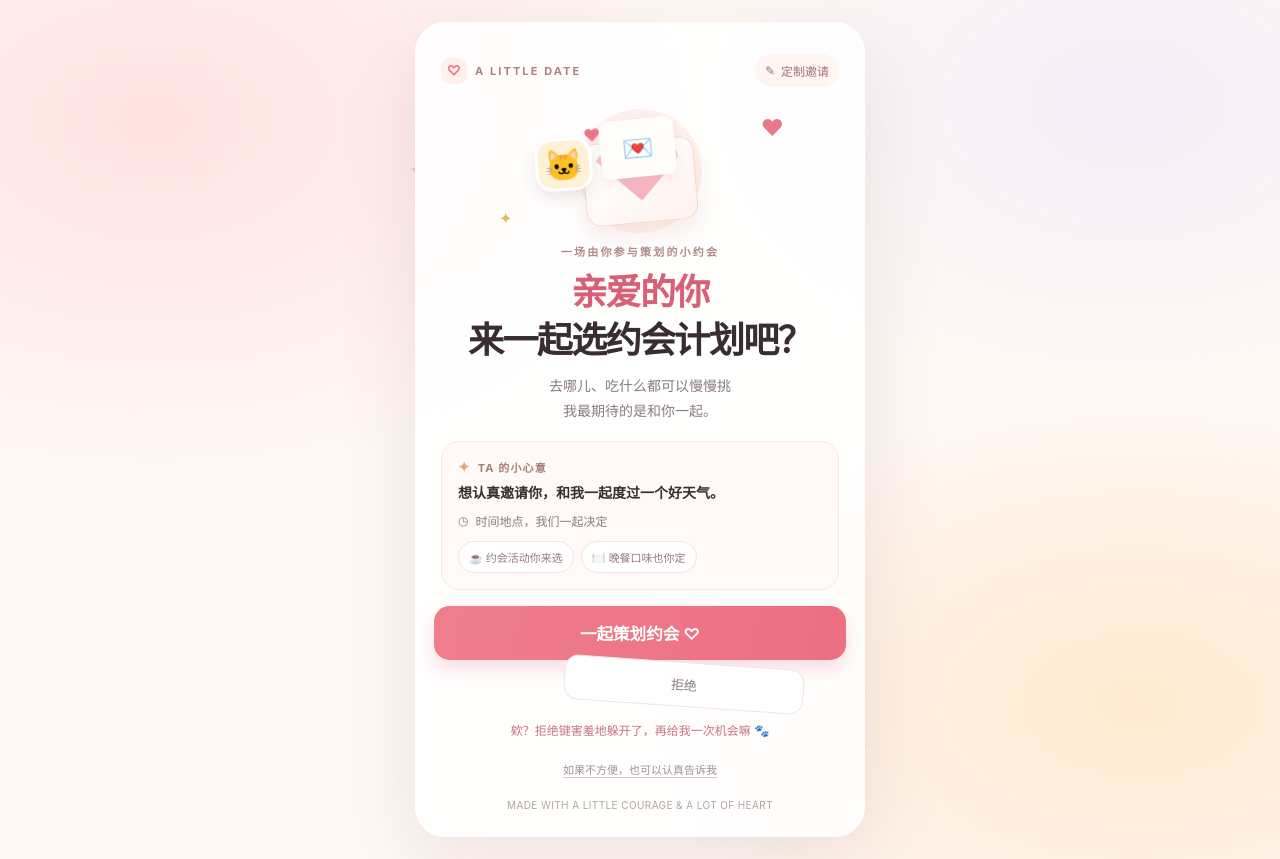
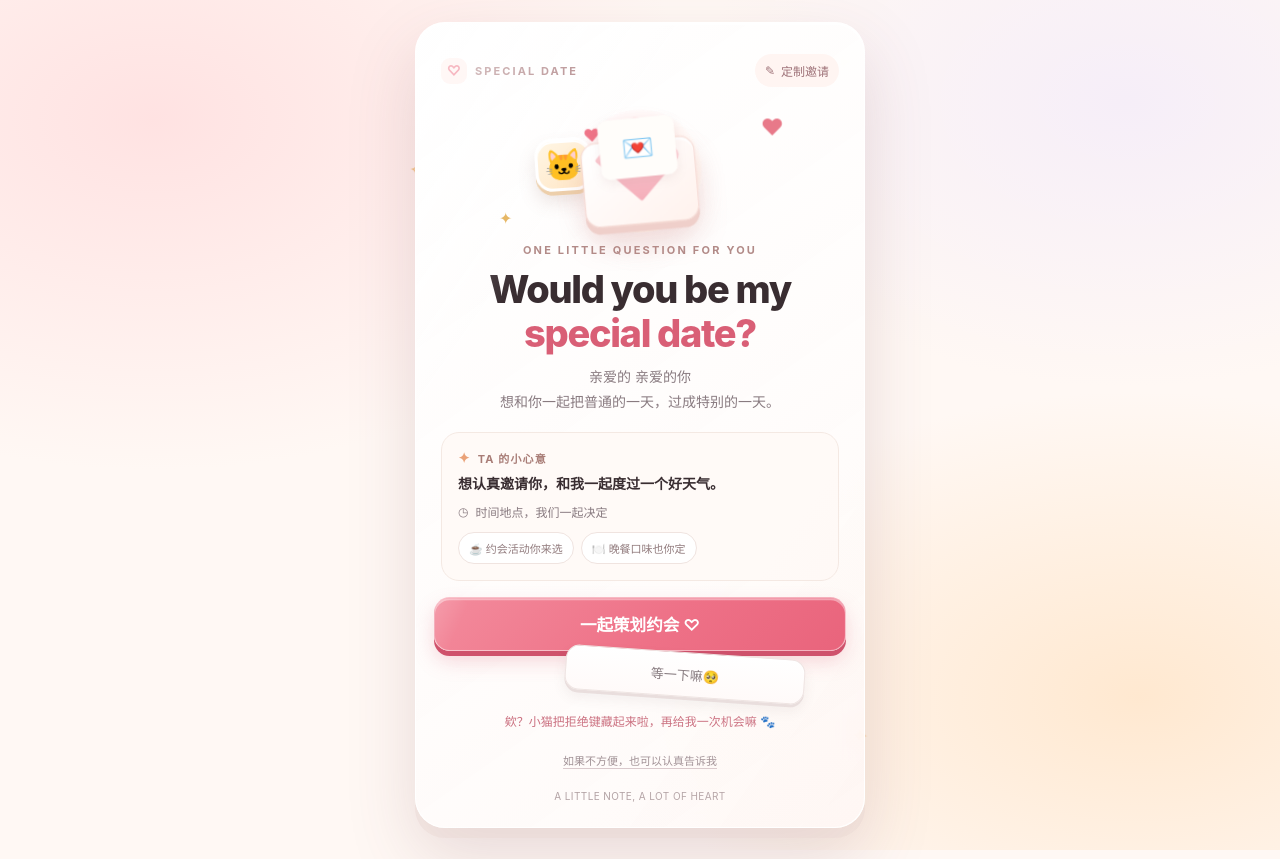
Before and after one commit to roy0624-ace/little-date-invitation, a plain HTML site: page index.html in a window 1280 px wide. Both pictures are taken after a click on the button "拒绝". Drawn offline with Linux system fonts and the light colour scheme.

Commit message:
Make special date invite cuter

```diff
--- a/index.html
+++ b/index.html
@@ -4,8 +4,8 @@
   <meta charset="utf-8">
   <meta name="viewport" content="width=device-width, initial-scale=1, viewport-fit=cover">
   <meta name="theme-color" content="#fff8f4">
-  <meta name="description" content="一份认真又有点可爱的约会邀请。">
-  <title>给你的一封小邀请</title>
+  <meta name="description" content="Would you be my special date? 一份认真又有点可爱的约会邀请。">
+  <title>Would you be my special date?</title>
   <style>
     :root {
       color-scheme: light;
@@ -46,11 +46,15 @@
       overflow: hidden;
       border: 1px solid rgba(255,255,255,.95);
       border-radius: 30px;
-      background: rgba(255,255,255,.88);
-      box-shadow: var(--shadow);
+      background: linear-gradient(145deg, rgba(255,255,255,.97), rgba(255,250,248,.92));
+      box-shadow: 0 2px 0 rgba(255,255,255,.95) inset, 0 10px 0 rgba(235,215,212,.48), 0 28px 68px rgba(110,67,75,.17);
       backdrop-filter: blur(16px);
+      transform-style: preserve-3d;
+      transform: perspective(1100px) rotateX(var(--card-rx, 0deg)) rotateY(var(--card-ry, 0deg));
+      transition: transform .34s cubic-bezier(.2,.8,.2,1), box-shadow .34s ease;
       animation: arrive .65s cubic-bezier(.2,.8,.2,1) both;
     }
+    .card::before { content: ""; position: absolute; inset: 0; border-radius: inherit; pointer-events: none; background: linear-gradient(125deg, rgba(255,255,255,.65), transparent 28%, transparent 72%, rgba(255,225,223,.16)); }
     .topline { display: flex; justify-content: space-between; align-items: center; }
     .brand { display: flex; align-items: center; gap: 8px; color: #ad8183; font-size: 11px; font-weight: 750; letter-spacing: .19em; }
     .brand-mark { display: grid; place-items: center; width: 26px; height: 26px; border-radius: 9px; background: #fff0ed; color: var(--rose); font-size: 14px; letter-spacing: 0; }
@@ -60,23 +64,24 @@
       font-size: 12px; cursor: pointer; transition: background .2s, transform .2s;
     }
     .customize:hover { background: #ffebe7; transform: translateY(-1px); }
-    .illustration { height: 142px; display: grid; place-items: center; position: relative; margin: 13px 0 1px; }
-    .halo { position: absolute; width: 124px; height: 124px; border-radius: 50%; background: linear-gradient(145deg, #ffedf0, #fff6e8); }
-    .envelope { position: relative; display: grid; place-items: center; width: 112px; height: 83px; margin-top: 20px; border: 1px solid #f5d9d3; border-radius: 15px; background: linear-gradient(145deg, #fff 10%, #fff2ed); box-shadow: 0 12px 25px rgba(201, 129, 126, .16); transform: rotate(-5deg); }
+    .illustration { height: 142px; display: grid; place-items: center; position: relative; margin: 13px 0 1px; perspective: 700px; transform-style: preserve-3d; }
+    .halo { position: absolute; width: 124px; height: 124px; border-radius: 50%; background: linear-gradient(145deg, #ffedf0, #fff6e8); box-shadow: inset 0 7px 17px rgba(255,255,255,.85), 0 18px 26px rgba(223,160,157,.14); transform: translateZ(-8px); }
+    .envelope { position: relative; display: grid; place-items: center; width: 112px; height: 83px; margin-top: 20px; border: 1px solid #f5d9d3; border-radius: 15px; background: linear-gradient(145deg, #fff 10%, #fff2ed); box-shadow: inset 0 3px 0 white, 0 7px 0 #efcfca, 0 17px 27px rgba(201, 129, 126, .22); transform: translateZ(14px) rotate(-5deg); }
     .envelope::before { content: ""; position: absolute; top: -14px; left: 25px; width: 61px; height: 61px; border-radius: 9px 9px 2px 2px; background: linear-gradient(135deg, #ffdee2, #f5aeba); transform: rotate(45deg); z-index: -1; }
     .letter { position: absolute; top: -18px; z-index: 1; display: grid; place-items: center; width: 75px; height: 58px; border-radius: 9px; background: #fffdfa; box-shadow: 0 4px 10px rgba(154, 105, 104, .1); font-size: 25px; animation: float 3s ease-in-out infinite; }
     .heart { position: absolute; right: 57px; top: 16px; color: #e87989; font-size: 20px; animation: heartbeat 1.8s ease-in-out infinite; }
     .mini-star { position: absolute; left: 58px; bottom: 14px; color: #e6b765; font-size: 16px; }
-    .cat-sticker { position: absolute; z-index: 2; top: 38px; left: calc(50% - 105px); display: grid; place-items: center; width: 57px; height: 53px; border: 3px solid white; border-radius: 18px 18px 17px 17px; background: #fff0d8; box-shadow: 0 7px 16px rgba(141, 93, 83, .15); font-size: 31px; transform: rotate(-11deg); animation: cat-bob 2.6s ease-in-out infinite; }
+    .cat-sticker { position: absolute; z-index: 2; top: 38px; left: calc(50% - 105px); display: grid; place-items: center; width: 57px; height: 53px; border: 3px solid white; border-radius: 18px 18px 17px 17px; background: linear-gradient(145deg,#fff6e5,#ffe6c5); box-shadow: inset 0 2px 0 white, 0 4px 0 #edcfaa, 0 11px 18px rgba(141, 93, 83, .17); font-size: 31px; transform: translateZ(20px) rotate(-11deg); animation: cat-bob 2.6s ease-in-out infinite; }
     .cat-sticker::after { content: "♥"; position: absolute; right: -12px; top: -13px; color: #ef7487; font-size: 15px; animation: heartbeat 1.8s ease-in-out infinite; }
     .intro { text-align: center; }
     .eyebrow { margin: 0 0 10px; color: #b28b88; font-size: 11px; font-weight: 700; letter-spacing: .2em; }
     h1 { margin: 0; font-size: clamp(28px, 8vw, 36px); line-height: 1.32; letter-spacing: -.045em; font-weight: 780; }
+    h1.hero-title { font-size: clamp(29px, 8vw, 38px); line-height: 1.16; letter-spacing: -.035em; text-wrap: balance; }
     h1 .name { color: var(--rose-dark); }
     .subtitle { margin: 10px 0 0; color: var(--muted); font-size: 14px; line-height: 1.75; }
     .note {
       margin: 22px 0 19px; padding: 17px 17px 15px; border: 1px solid #f4e9e3;
-      border-radius: 18px; background: #fffaf7;
+      border-radius: 18px; background: linear-gradient(145deg,#fffdfa,#fff5f0); box-shadow: inset 0 2px 0 white, 0 4px 0 #f0e3df, 0 9px 16px rgba(111,76,75,.06);
     }
     .note-head { display: flex; align-items: center; gap: 7px; margin-bottom: 12px; color: #a87c76; font-size: 11px; font-weight: 750; letter-spacing: .1em; }
     .note-head span { color: #eaa278; font-size: 14px; }
@@ -85,19 +90,24 @@
     .question { margin: 0 0 13px; text-align: center; font-size: 14px; font-weight: 670; }
     .actions { display: grid; gap: 10px; }
     .yes {
-      min-height: 52px; width: 100%; border: 0; border-radius: 15px; color: white;
-      background: linear-gradient(100deg, #ef7e8c, #ec6f82); box-shadow: 0 8px 18px rgba(220, 103, 124, .24);
-      font-weight: 730; cursor: pointer; transition: transform .18s, box-shadow .18s;
+      position: relative; overflow: hidden; min-height: 52px; width: 100%; border: 1px solid rgba(255,255,255,.45); border-radius: 15px; color: white;
+      background: linear-gradient(135deg, #f38b9c 0%, #ee7187 56%, #e9647c 100%); box-shadow: inset 0 2px 0 rgba(255,255,255,.4), 0 5px 0 #cf526c, 0 10px 20px rgba(220,103,124,.26);
+      font-weight: 730; cursor: pointer; transition: transform .2s cubic-bezier(.2,.8,.2,1), box-shadow .2s, filter .2s;
     }
-    .yes:hover { transform: translateY(-2px); box-shadow: 0 11px 23px rgba(220, 103, 124, .28); }
-    .yes:active { transform: scale(.985); }
-    .yes.bump { transform: scale(var(--yes-scale, 1)); transition: transform .28s cubic-bezier(.2,.8,.2,1); }
+    .yes::before { content: ""; position: absolute; top: -55%; left: -30%; width: 34%; height: 220%; transform: rotate(24deg); background: linear-gradient(90deg, transparent, rgba(255,255,255,.32), transparent); transition: left .55s ease; pointer-events: none; }
+    .yes:hover { transform: translateY(-3px); box-shadow: inset 0 2px 0 rgba(255,255,255,.48), 0 7px 0 #cf526c, 0 15px 25px rgba(220,103,124,.3); filter: saturate(1.06); }
+    .yes:hover::before { left: 110%; }
+    .yes:active { transform: translateY(3px) scale(.985); box-shadow: inset 0 2px 0 rgba(255,255,255,.28), 0 1px 0 #cf526c, 0 4px 8px rgba(220,103,124,.2); }
+    .yes.bump { transform: scale(var(--yes-scale, 1)); transition: transform .34s cubic-bezier(.2,.8,.2,1); }
     .no {
       display: block; min-height: 45px; width: min(100%, 240px); margin: 10px auto 0; justify-self: center; border: 1px solid #efe5e3;
-      border-radius: 14px; background: #fff; color: #887c80; font-size: 13px; cursor: pointer;
-      transition: transform .26s cubic-bezier(.2,.8,.2,1), background .2s, color .2s;
+      border-radius: 14px; background: linear-gradient(180deg,#fff,#fffaf9); color: #887c80; font-size: 13px; cursor: pointer;
+      box-shadow: inset 0 2px 0 #fff, 0 3px 0 #e9dedd, 0 7px 13px rgba(105,78,82,.08);
+      transition: transform .26s cubic-bezier(.2,.8,.2,1), background .2s, color .2s, box-shadow .2s;
     }
-    .no:hover { background: #fff7f5; color: #785f65; }
+    .no:hover { background: linear-gradient(180deg,#fff8f6,#ffefeb); color: #785f65; box-shadow: inset 0 2px 0 #fff, 0 4px 0 #e7d3d1, 0 10px 17px rgba(105,78,82,.12); }
+    .no:active { transform: translateY(2px) scale(.98) !important; box-shadow: 0 1px 0 #e9dedd, 0 3px 6px rgba(105,78,82,.08); }
+    .no.no-boop { animation: reject-wobble .54s cubic-bezier(.2,.8,.2,1); }
     .decline-link { display: block; margin: 12px auto 0; padding: 5px; border: 0; background: transparent; color: #a09195; font-size: 11px; text-decoration: underline; text-decoration-color: #d9c9cc; text-underline-offset: 3px; cursor: pointer; }
     .toast { min-height: 23px; margin: 7px 0 0; text-align: center; color: #cb7180; font-size: 12px; }
     .toast.ping { animation: toast-pop .28s cubic-bezier(.2,.8,.2,1); }
@@ -147,10 +157,12 @@
     .planner-step { display: none; animation: arrive .26s ease both; }
     .planner-step.active { display: block; }
     .choice-grid { display: grid; grid-template-columns: repeat(2, minmax(0,1fr)); gap: 9px; }
-    .choice-card { min-height: 77px; display: flex; align-items: center; gap: 9px; position: relative; padding: 11px 10px; text-align: left; border: 1px solid #f0e6e2; border-radius: 15px; background: #fff; color: var(--ink); cursor: pointer; transition: transform .16s, border-color .16s, background .16s, box-shadow .16s; }
-    .choice-card:hover { transform: translateY(-2px); border-color: #f2c6c2; }
-    .choice-card.selected { border-color: #eb8993; background: #fff5f3; box-shadow: 0 0 0 2px rgba(235,137,147,.12); animation: choose-pop .27s cubic-bezier(.2,.8,.2,1); }
-    .choice-icon { flex: 0 0 31px; display: grid; place-items: center; width: 31px; height: 31px; border-radius: 10px; background: #fff2ed; font-size: 17px; }
+    .choice-card { min-height: 77px; display: flex; align-items: center; gap: 9px; position: relative; padding: 11px 10px; text-align: left; border: 1px solid #f0e6e2; border-radius: 15px; background: linear-gradient(145deg,#fff,#fffaf8); color: var(--ink); cursor: pointer; box-shadow: inset 0 2px 0 white, 0 3px 0 #eee2df, 0 7px 13px rgba(111,76,75,.06); transition: transform .18s cubic-bezier(.2,.8,.2,1), border-color .16s, background .16s, box-shadow .16s; }
+    .choice-card:hover { transform: translateY(-3px) rotateX(2deg); border-color: #f2c6c2; box-shadow: inset 0 2px 0 white, 0 6px 0 #eee2df, 0 12px 17px rgba(111,76,75,.1); }
+    .choice-card:active { transform: translateY(2px) scale(.98); box-shadow: 0 1px 0 #eee2df, 0 3px 7px rgba(111,76,75,.07); }
+    .choice-card.selected { border-color: #eb8993; background: linear-gradient(145deg,#fff9f7,#ffefed); box-shadow: inset 0 2px 0 white, 0 4px 0 #e9b9b8, 0 10px 17px rgba(235,137,147,.18); animation: choose-pop .33s cubic-bezier(.2,.8,.2,1); }
+    .choice-icon { flex: 0 0 31px; display: grid; place-items: center; width: 31px; height: 31px; border-radius: 10px; background: linear-gradient(145deg,#fff8f4,#ffe8e0); box-shadow: inset 0 2px 0 white, 0 2px 0 #f1d9d3; font-size: 17px; transition: transform .25s cubic-bezier(.2,.8,.2,1); }
+    .choice-card.selected .choice-icon { transform: translateY(-2px) rotate(-8deg) scale(1.08); }
     .choice-copy { min-width: 0; display: grid; gap: 3px; }
     .choice-copy strong { font-size: 12px; line-height: 1.3; }
     .choice-copy small { color: #9b8c8e; font-size: 10px; line-height: 1.3; }
@@ -177,14 +189,15 @@
     .back-to-invite { display: block; margin: 14px auto 0; padding: 5px; border: 0; background: transparent; color: #9b898e; font-size: 11px; text-decoration: underline; text-underline-offset: 3px; cursor: pointer; }
     .confetti { position: fixed; z-index: 5; top: -18px; width: 9px; height: 13px; border-radius: 3px; pointer-events: none; animation: fall var(--duration) linear forwards; }
     .tap-heart { position: fixed; z-index: 9; pointer-events: none; color: var(--heart-color, #ed8090); font-size: var(--heart-size, 16px); animation: heart-fly .74s cubic-bezier(.15,.75,.25,1) forwards; }
-    @keyframes arrive { from { opacity: 0; transform: translateY(12px) scale(.985); } to { opacity: 1; transform: none; } }
+    @keyframes arrive { from { opacity: 0; translate: 0 12px; scale: .985; } to { opacity: 1; translate: 0 0; scale: 1; } }
     @keyframes float { 0%,100% { transform: translateY(0) rotate(1deg); } 50% { transform: translateY(-5px) rotate(-1deg); } }
     @keyframes heartbeat { 0%,100% { transform: scale(1); } 12% { transform: scale(1.18); } 24% { transform: scale(1); } 36% { transform: scale(1.13); } }
     @keyframes twinkle { 0%,100% { opacity: .48; transform: scale(.9) rotate(-7deg); } 50% { opacity: 1; transform: scale(1.13) rotate(8deg); } }
     @keyframes pop { from { opacity: 0; transform: scale(.45) rotate(-15deg); } to { opacity: 1; transform: scale(1) rotate(0); } }
     @keyframes cat-bob { 0%,100% { transform: translateY(0) rotate(-4deg); } 45% { transform: translateY(-5px) rotate(5deg); } 70% { transform: translateY(-2px) rotate(-2deg); } }
     @keyframes toast-pop { from { opacity: .2; transform: translateY(5px) scale(.96); } to { opacity: 1; transform: none; } }
-    @keyframes choose-pop { 0% { transform: scale(.96); } 68% { transform: scale(1.035); } 100% { transform: scale(1); } }
+    @keyframes choose-pop { 0% { transform: translateY(2px) scale(.94); } 58% { transform: translateY(-3px) scale(1.045); } 100% { transform: translateY(-1px) scale(1); } }
+    @keyframes reject-wobble { 0%,100% { rotate: 0deg; } 20% { rotate: -7deg; } 42% { rotate: 7deg; } 64% { rotate: -4deg; } 82% { rotate: 3deg; } }
     @keyframes heart-fly { 0% { opacity: 0; transform: translate3d(0, 0, 0) scale(.5) rotate(0); } 20% { opacity: 1; } 100% { opacity: 0; transform: translate3d(var(--dx), var(--dy), 0) scale(1.25) rotate(var(--rot)); } }
     @keyframes fall { to { transform: translate3d(var(--drift), 110svh, 0) rotate(700deg); opacity: .85; } }
     @media (max-width: 390px) { .card { padding: 24px 19px 21px; border-radius: 25px; } .illustration { height: 126px; margin-top: 10px; } .note { margin-top: 19px; } .choice-card { min-height: 73px; gap: 7px; padding: 9px 8px; } .choice-icon { flex-basis: 28px; width: 28px; height: 28px; font-size: 15px; } }
@@ -200,7 +213,7 @@
     <section class="card" aria-live="polite">
       <div id="inviteView">
         <div class="topline">
-          <div class="brand"><span class="brand-mark">♡</span> A LITTLE DATE</div>
+          <div class="brand"><span class="brand-mark">♡</span> SPECIAL DATE</div>
           <button class="customize" id="openEdit" type="button" aria-label="定制邀请内容">✎ <span>定制邀请</span></button>
         </div>
         <div class="illustration" aria-hidden="true">
@@ -209,9 +222,9 @@
           <span class="heart">♥</span><span class="mini-star">✦</span>
         </div>
         <div class="intro">
-          <p class="eyebrow">一场由你参与策划的小约会</p>
-          <h1><span id="toName" class="name">亲爱的你</span><br>来一起选约会计划吧？</h1>
-          <p class="subtitle">去哪儿、吃什么都可以慢慢挑<br>我最期待的是和你一起。</p>
+          <p class="eyebrow">ONE LITTLE QUESTION FOR YOU</p>
+          <h1 class="hero-title">Would you be my<br><span class="name">special date?</span></h1>
+          <p class="subtitle">亲爱的 <span id="toName">你</span><br>想和你一起把普通的一天，过成特别的一天。</p>
         </div>
         <div class="cover-note">
           <div class="note-head"><span>✦</span> TA 的小心意</div>
@@ -223,12 +236,12 @@
         <button class="no" id="noButtonCover" type="button">拒绝</button>
         <p class="toast" id="coverToast" aria-live="polite"></p>
         <button class="decline-link" id="declineLink" type="button">如果不方便，也可以认真告诉我</button>
-        <p class="footer">MADE WITH A LITTLE COURAGE & A LOT OF HEART</p>
+        <p class="footer">A LITTLE NOTE, A LOT OF HEART</p>
       </div>
 
       <div id="plannerView" class="planner" hidden>
         <div class="topline">
-          <div class="brand"><span class="brand-mark">♡</span> OUR DATE PLAN</div>
+          <div class="brand"><span class="brand-mark">♡</span> SPECIAL DATE PLAN</div>
           <button class="customize" id="openEditPlanner" type="button">✎ <span>邀请信息</span></button>
         </div>
         <div class="planner-head">
@@ -335,6 +348,21 @@
       let step = 0;
       let refusals = 0;
 
+      const card = document.querySelector('.card');
+      if (matchMedia('(hover: hover) and (pointer: fine)').matches && !matchMedia('(prefers-reduced-motion: reduce)').matches) {
+        card.addEventListener('pointermove', (event) => {
+          const rect = card.getBoundingClientRect();
+          const x = (event.clientX - rect.left) / rect.width - .5;
+          const y = (event.clientY - rect.top) / rect.height - .5;
+          card.style.setProperty('--card-rx', `${-y * 2.4}deg`);
+          card.style.setProperty('--card-ry', `${x * 3}deg`);
+        });
+        card.addEventListener('pointerleave', () => {
+          card.style.setProperty('--card-rx', '0deg');
+          card.style.setProperty('--card-ry', '0deg');
+        });
+      }
+
       const activities = [
         { icon: '☕', title: '咖啡店坐坐', note: '找家舒服的小店' },
         { icon: '🎬', title: '一起看电影', note: '选一部喜欢的片' },
@@ -420,7 +448,7 @@
         $('planText').textContent = invite.plan || '想认真邀请你，和我一起度过一个好天气。';
         $('whenText').textContent = invite.when || '时间地点，我们一起决定';
         $('summaryWhen').textContent = invite.when || '我们一起决定';
-        document.title = invite.to ? `给${invite.to}的一封小邀请` : '给你的一封小邀请';
+        document.title = invite.to ? `Would you be my special date, ${invite.to}?` : 'Would you be my special date?';
       }
       render();
 
@@ -678,16 +706,31 @@
       });
       $('editWhen').addEventListener('click', openEditor);
 
-      const nudges = ['欸？拒绝键害羞地躲开了，再给我一次机会嘛 🐾', '拒绝键又躲起来啦……我会认真安排的！', '最后再问一次嘛？不方便也可以点下面认真告诉我。'];
+      const nudges = [
+        '欸？小猫把拒绝键藏起来啦，再给我一次机会嘛 🐾',
+        '再考虑三秒钟好不好？我会认真安排的🥺',
+        '咖啡和晚餐都听你的……还不心动一点点吗？☕',
+        '我把今天的好运都分给你，点一下答应嘛✨',
+        '小猫已经叼着爱心来求情啦，再想想嘛🐱',
+        '我会把行程完全按你喜欢的安排，再给我一次机会嘛💗',
+        '被拒绝好多次了……给我一张候补约会券好不好？',
+        '最后最后一小次求情：愿意让我陪你度过一天吗？'
+      ];
+      const rejectLabels = ['等一下嘛🥺', '再考虑一下嘛', '我会认真安排的！', '猫猫也来求情了🐱', '行程都听你的嘛', '再给我一次小机会💗', '最后一次求情啦', '好啦，认真听你说'];
       function addBouncyReject(buttonId, toastId, declineLinkId) {
         $(buttonId).addEventListener('click', () => {
           refusals += 1;
-          const x = refusals % 2 ? 44 : -44;
-          const y = refusals % 3 ? -7 : 7;
+          const x = refusals % 2 ? 42 + Math.min(refusals, 4) * 3 : -42 - Math.min(refusals, 4) * 3;
+          const y = refusals % 3 ? -8 : 8;
           const button = $(buttonId);
+          button.textContent = rejectLabels[Math.min(refusals - 1, rejectLabels.length - 1)];
           button.style.transform = `translate(${x}px, ${y}px) rotate(${refusals % 2 ? 4 : -4}deg)`;
+          button.classList.remove('no-boop');
+          void button.offsetWidth;
+          button.classList.add('no-boop');
           popHearts(button, 3);
-          setToast(toastId, nudges[Math.min(refusals - 1, nudges.length - 1)]);
+          const plea = nudges[Math.min(refusals - 1, nudges.length - 1)];
+          setToast(toastId, refusals > nudges.length ? `${plea}（第 ${refusals} 次小声求情）` : plea);
           const yesButton = $(buttonId === 'noButtonCover' ? 'startPlan' : 'yesButton');
           yesButton.style.setProperty('--yes-scale', Math.min(1.15, 1 + refusals * 0.035));
           yesButton.classList.add('bump');
```
